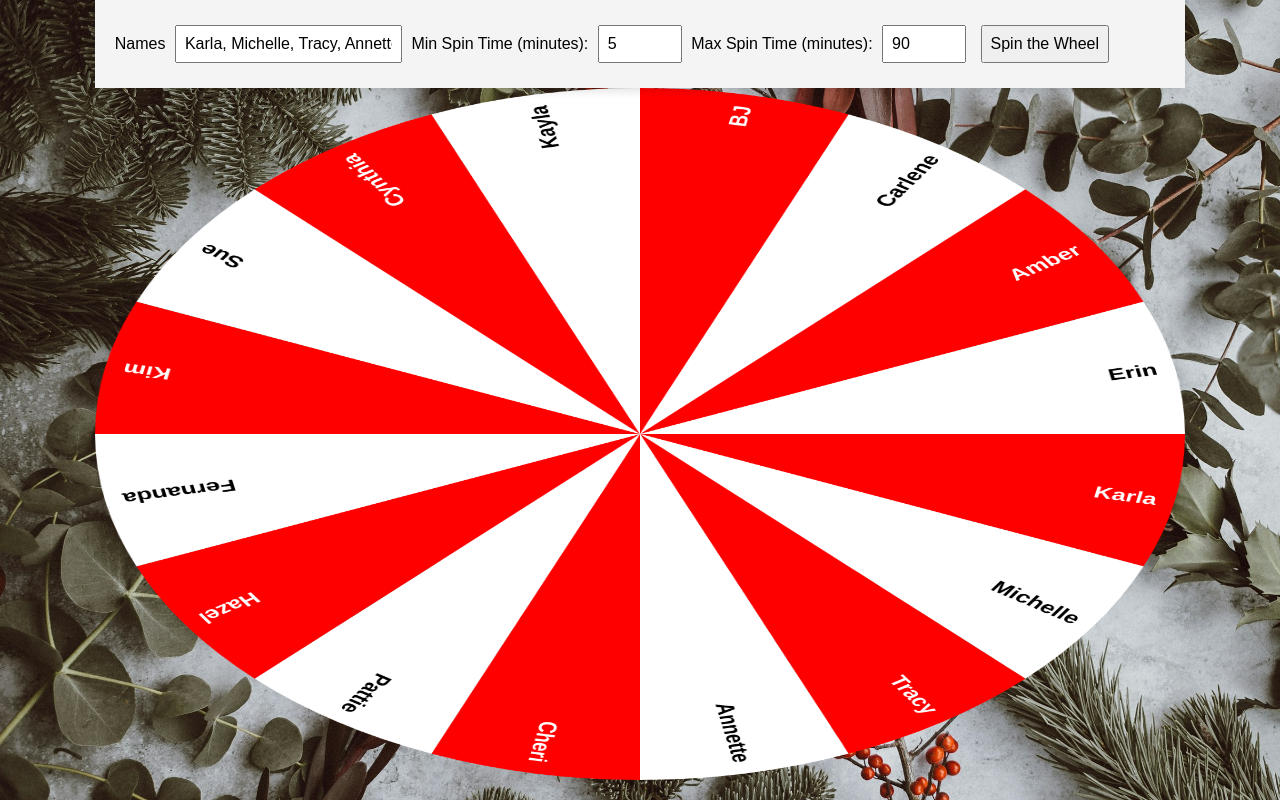
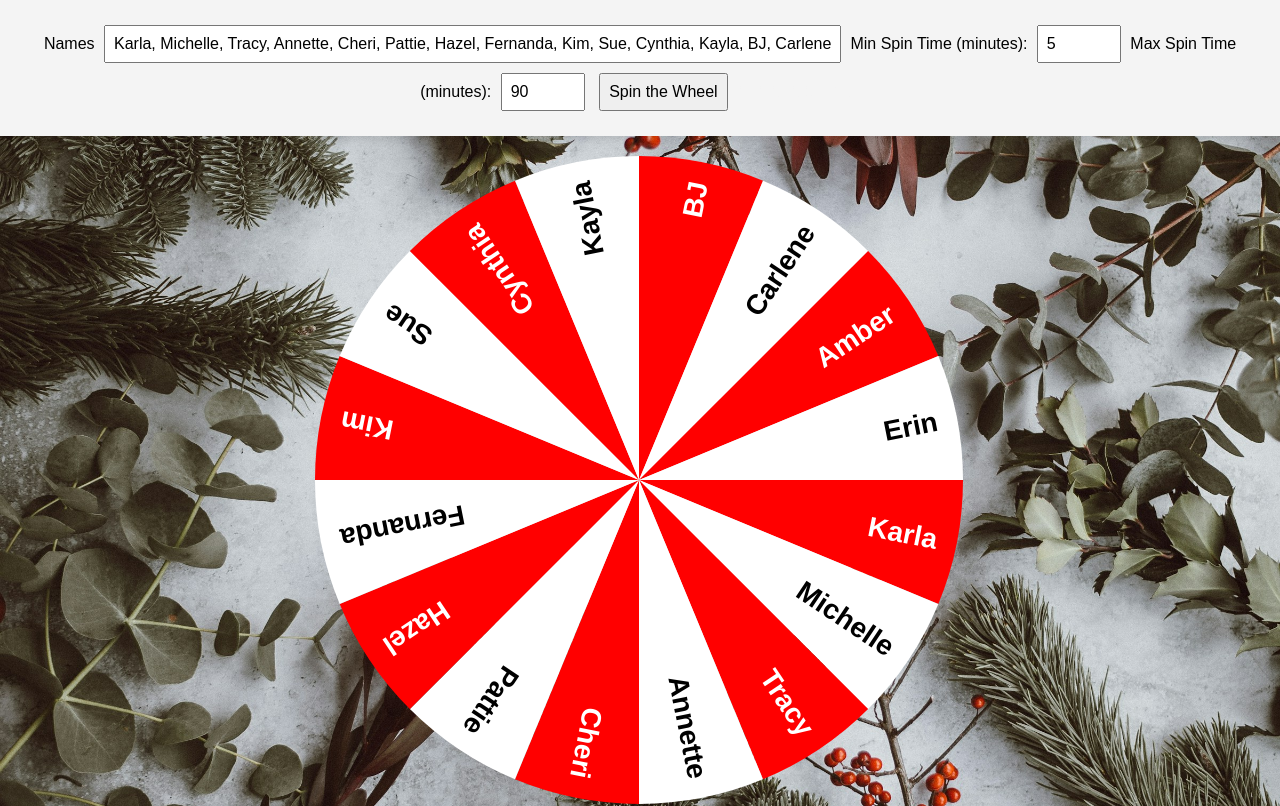
Before and after one commit to marvinmartian/wheelspin, a plain HTML site: page index.html in a window 1280 px wide. Drawn offline with Linux system fonts and the light colour scheme.

Commit message:
Fixed wheel resizing issue. Increased width of controls on top and name input.

```diff
--- a/index.html
+++ b/index.html
@@ -35,7 +35,7 @@
 
             /* Controls Section (fixed at the top) */
             .controls {
-                width: 100%;
+                width: 100vw;
                 background-color: #f4f4f4;
                 padding: 20px;
                 text-align: center;
@@ -59,13 +59,13 @@
             /* Full-screen Canvas for the wheel */
             #wheelCanvas {
                 flex-grow: 1;
-                width: 100%;
+                /* width: 100%;
                 height: calc(
                     100vh - 180px
-                ); /* Subtract the height of controls */
+                ); /* Subtract the height of controls */ */
                 display: block;
-                /* margin-top: 20px; */
-                margin: 0 auto;
+                margin-top: 20px;
+                /* margin: 0 auto; */
                 /* border: 1px solid black; */
             }
 
@@ -86,12 +86,13 @@
     </head>
     <body>
         <!-- Controls Section -->
-        <div class="controls">
+        <div class="controls" id="controls">
             <label for="inputNames">Names</label>
             <input
                 type="text"
                 id="inputNames"
                 value="Karla, Michelle, Tracy, Annette, Cheri, Pattie, Hazel, Fernanda, Kim, Sue, Cynthia, Kayla, BJ, Carlene, Amber, Erin"
+                size="75"
             />
 
             <!-- Input for random spin duration -->
@@ -118,11 +119,11 @@
                 Spin the Wheel
             </button>
 
-            <span id="countdown-timer">0:00</span>
+            <span id="countdown-timer">0:00:00 PM</span>
         </div>
 
         <!-- Canvas for the wheel -->
-        <canvas id="wheelCanvas" height="1200" width="1200"></canvas>
+        <canvas id="wheelCanvas"></canvas>
 
         <!-- Countdown timer -->
         <div id="result"></div>
@@ -131,44 +132,38 @@
         <script>
             const canvas = document.getElementById("wheelCanvas");
             const ctx = canvas.getContext("2d");
-            const radius = canvas.width / 2;
+            let radius;
             let currentAngle = 0;
             let spinning = false;
 
-            // function resizeCavas() {
-            //     const size =
-            //         Math.min(window.innerWidth, window.innerHeight) - 180;
-            //     canvas.width = size;
-            //     canvas.height = size;
-            //     drawWheel();
-            // }
-            // window.addEventListener("resize", resizeCavas);
-            // window.addEventListener("load", () => {
-            //     resizeCavas();
-            //     drawWheel();
-            // });
+            function resizeCavas() {
+                // const controls = document.getElementById("controls").height;
+                const size =
+                    Math.min(window.innerWidth, window.innerHeight) - 150;
+                console.log(document.getElementById("wheelCanvas").height);
+                console.log(
+                    "Calculated:",
+                    size,
+                    "Inner W:",
+                    window.innerWidth,
+                    "Inner H:",
+                    window.innerHeight,
+                );
+                canvas.width = size;
+                canvas.height = size;
+                radius = canvas.width / 2 - 1;
+                drawWheel();
+            }
+            window.addEventListener("resize", resizeCavas);
+            window.addEventListener("load", () => {
+                resizeCavas();
+                drawWheel();
+            });
 
             // Get the input element
             let namesInput = document.getElementById("inputNames");
             let names = convertInputToArray(namesInput);
-            // let names = [
-            //     "John",
-            //     "Sarah",
-            //     "Mike",
-            //     "Lisa",
-            //     "Tom",
-            //     "Emma",
-            //     "James",
-            //     "Anna",
-            //     "David",
-            //     "Sophia",
-            //     "Mark",
-            //     "Rachel",
-            //     "Chris",
-            //     "Hannah",
-            //     "Luke",
-            //     "Olivia",
-            // ]; // 16 names
+
             let spinDuration;
             let angularVelocity = 0.005; // Slower initial speed
             let decelerationRate = 0.0000005;
```
